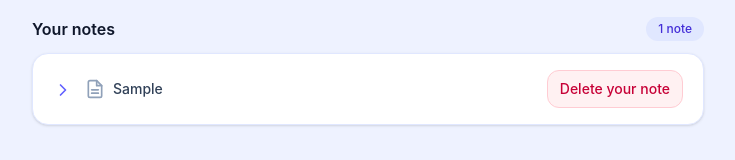
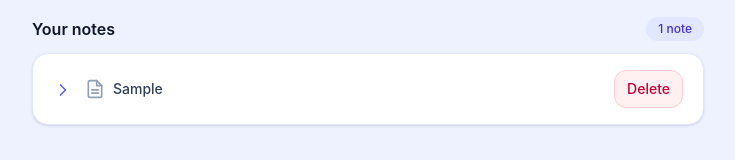
Before and after one commit to abdallahmyossif-ops/student-notes-app, a Next.js app: page / in a window 1280 px wide. Both pictures are taken after typing "Sample", "Sample" into the empty fields and a click on the button "Save note". Shown: the part 515-675 px from the top of the page, without its empty margins (272-1007 px from the left). Built offline with nearby package versions, Linux system fonts and the light colour scheme.

Commit message:
update delete button text to'Delete'

```diff
--- a/src/app/page.tsx
+++ b/src/app/page.tsx
@@ -60,7 +60,7 @@ function NoteCard({
           onClick={() => onDelete(note.id)}
           className="rounded-xl border border-rose-200 bg-rose-50 px-3 py-2 text-sm font-medium text-rose-700 transition hover:border-rose-300 hover:bg-rose-100"
         >
-          Delete your note
+          Delete
         </button>
       </div>
 
```
